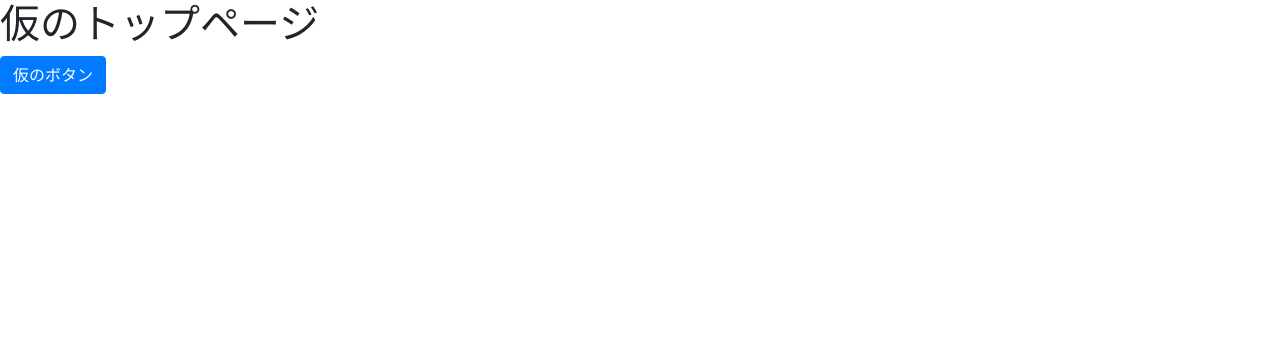
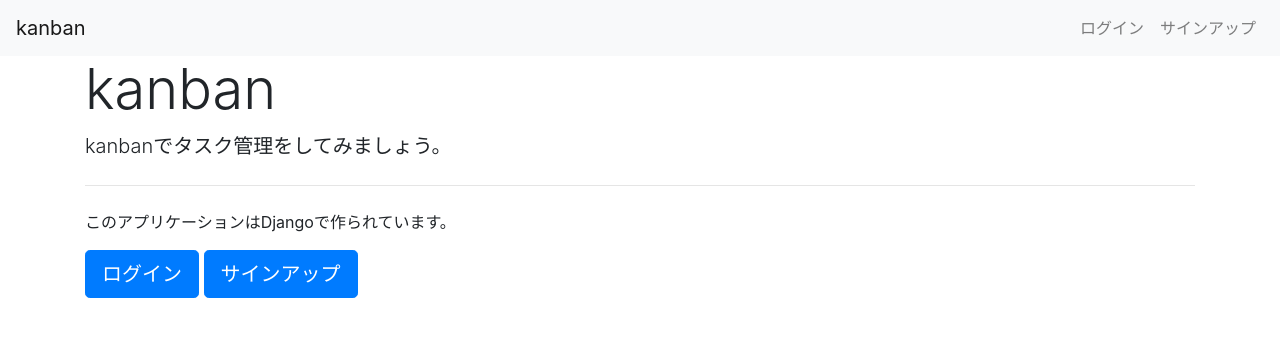
Before and after one commit to ec0341ks/python-first-app, a Django app: page /kanban/ in a window 1280 px wide. Shown: the top 337 px of the page. Run offline with Django 3.2, Linux system fonts and the light colour scheme; some libraries are stand-ins or nearby versions.

Commit message:
トップページの整形

```diff
--- a/kanban/templates/kanban/index.html
+++ b/kanban/templates/kanban/index.html
@@ -1,5 +1,5 @@
 <!doctype html>
-<html lang="en">
+<html lang="ja">
   <head>
     <!-- Required meta tags -->
     <meta charset="utf-8">
@@ -7,13 +7,44 @@
 
     <!-- Bootstrap CSS -->
     <link rel="stylesheet" href="https://stackpath.bootstrapcdn.com/bootstrap/4.4.1/css/bootstrap.min.css" integrity="sha384-Vkoo8x4CGsO3+Hhxv8T/Q5PaXtkKtu6ug5TOeNV6gBiFeWPGFN9MuhOf23Q9Ifjh" crossorigin="anonymous">
+    <title>kanban</title>
 
-    <title>kanban</title>
   </head>
+
   <body>
-    <h1>仮のトップページ</h1>
-    <button type="button" class="btn btn-primary">仮のボタン</button>
-    <!-- Optional JavaScript -->
+  <header>
+      <nav class="navbar navbar-expand-lg navbar-light bg-light">
+        <a class="navbar-brand" href="{% url 'kanban:index' %}">kanban</a>
+        <button class="navbar-toggler" type="button" data-toggle="collapse" data-target="#navbarSupportedContent" aria-controls="navbarSupportedContent" aria-expanded="false" aria-label="Toggle navigation">
+          <span class="navbar-toggler-icon"></span>
+        </button>
+        <div class="collapse navbar-collapse" id="navbarSupportedContent">
+          <ul class="navbar-nav mr-auto">
+          </ul>
+          <ul class="navbar-nav">
+            <li class="nav-item">
+              <a class="nav-link" href="#">ログイン</a>
+            </li>
+            <li class="nav-item">
+              <a class="nav-link" href="#">サインアップ</a>
+            </li>
+          </ul>
+        </div>
+      </nav>
+    </header>
+
+    <main>
+      <div class="container">
+        <h1 class="display-4">kanban</h1>
+        <p class="lead">kanbanでタスク管理をしてみましょう。</p>
+        <hr class="my-4">
+        <p>このアプリケーションはDjangoで作られています。</p>
+        <a class="btn btn-primary btn-lg" href="#" role="button">ログイン</a>
+        <a class="btn btn-primary btn-lg" href="#" role="button">サインアップ</a>
+      </div>
+    </main>
+
+  <!-- Optional JavaScript -->
     <!-- jQuery first, then Popper.js, then Bootstrap JS -->
     <script src="https://code.jquery.com/jquery-3.4.1.slim.min.js" integrity="sha384-J6qa4849blE2+poT4WnyKhv5vZF5SrPo0iEjwBvKU7imGFAV0wwj1yYfoRSJoZ+n" crossorigin="anonymous"></script>
     <script src="https://cdn.jsdelivr.net/npm/popper.js@1.16.0/dist/umd/popper.min.js" integrity="sha384-Q6E9RHvbIyZFJoft+2mJbHaEWldlvI9IOYy5n3zV9zzTtmI3UksdQRVvoxMfooAo" crossorigin="anonymous"></script>
```
